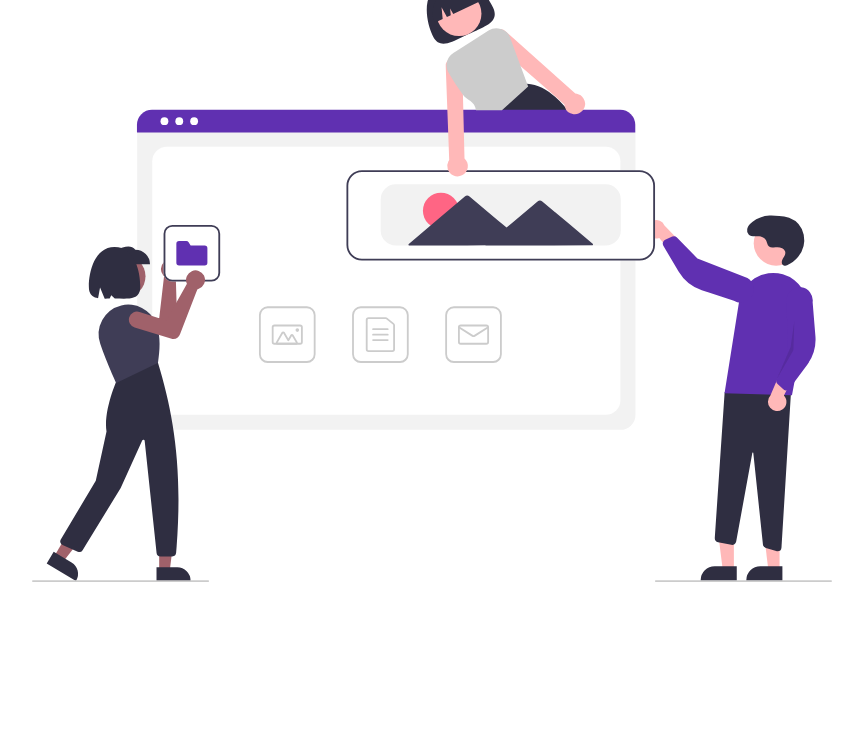
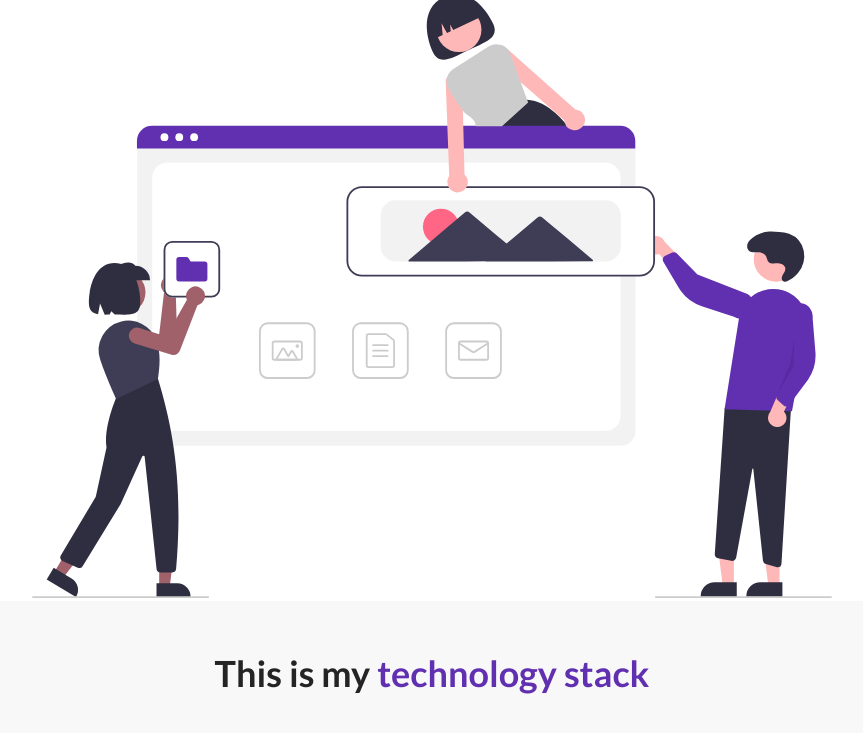
Before and after one commit to zubayr-parker/e-portfolio, a plain HTML site: page index.html in a window 1280 px wide. Shown: the part 471-1204 px from the top of the page, without its empty margins (208-1071 px from the left). Before the commit the page ends 1056 px from the top, so only its background shows below. Drawn offline with Linux system fonts and the light colour scheme.

Commit message:
languages section started

```diff
--- a/index.html
+++ b/index.html
@@ -69,5 +69,16 @@
         </header>
     </div>
     </section>
+
+    <section id="languages">
+      <main>
+        <div class="container">
+            <div class="row">
+              <h1 class="section__title">This is my <span class="text--purple">technology stack</span></h1>
+
+          </div>
+        </div>
+      </main>
+    </section>
   </body>
 </html>
--- a/style.css
+++ b/style.css
@@ -77,7 +77,7 @@ h1 { font-size: 36px;
 }
 
 header {
-    height: 100vh;
+    height: 100%;
 }
 
 
@@ -142,6 +142,9 @@ header {
     text-decoration: none;
 }
 
+.about-me__links {
+    margin-bottom: 16px;
+}
 .about-me__artwork--wrapper {
 
 }
@@ -149,3 +152,16 @@ header {
 .about-me__artwork {
     width: 100%;
 }
+
+.section__title {
+    font-size: 36px;
+    margin: 0 0 20px 0;
+}
+
+.container {
+    padding: 50px 0;
+}
+
+#languages {
+    background-color: #f8f8f8;
+}
```
